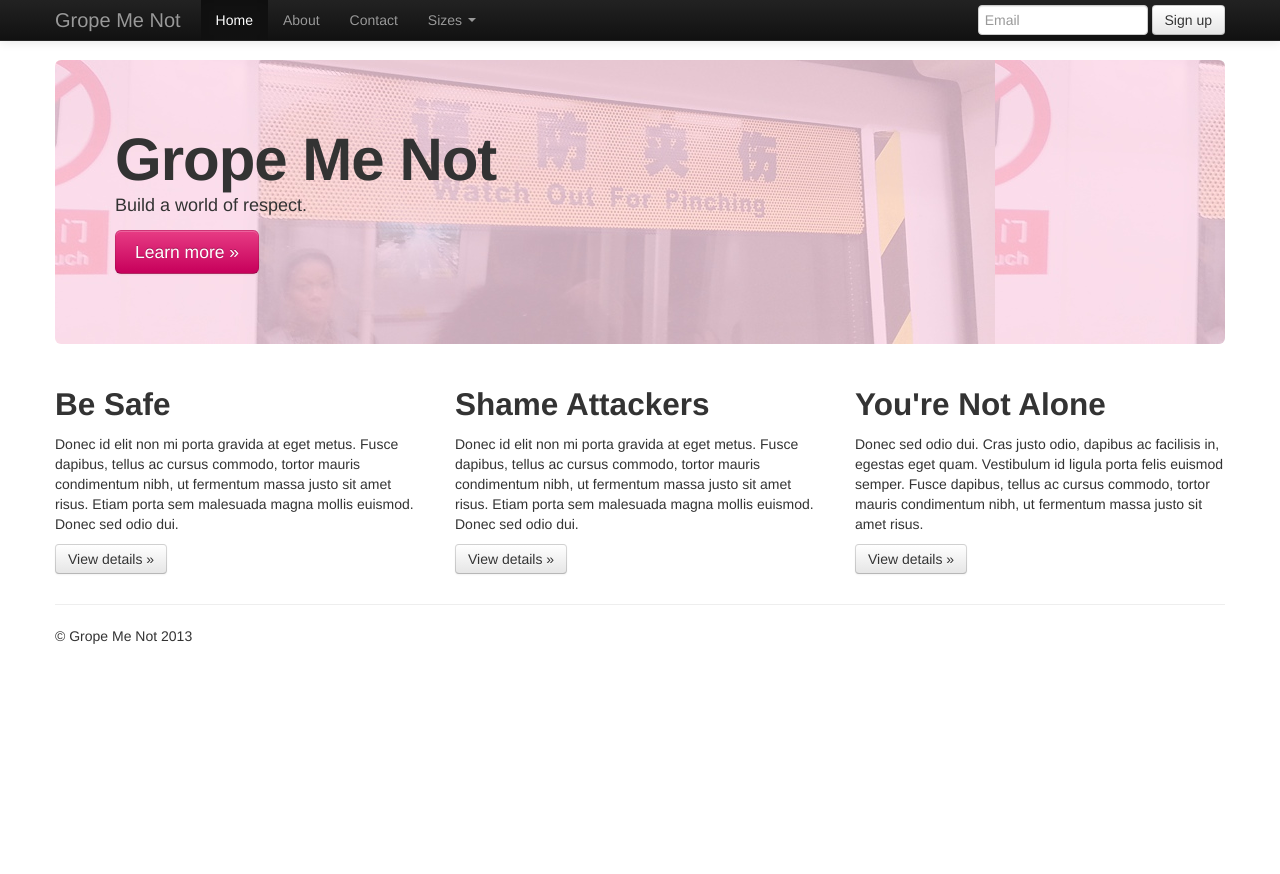
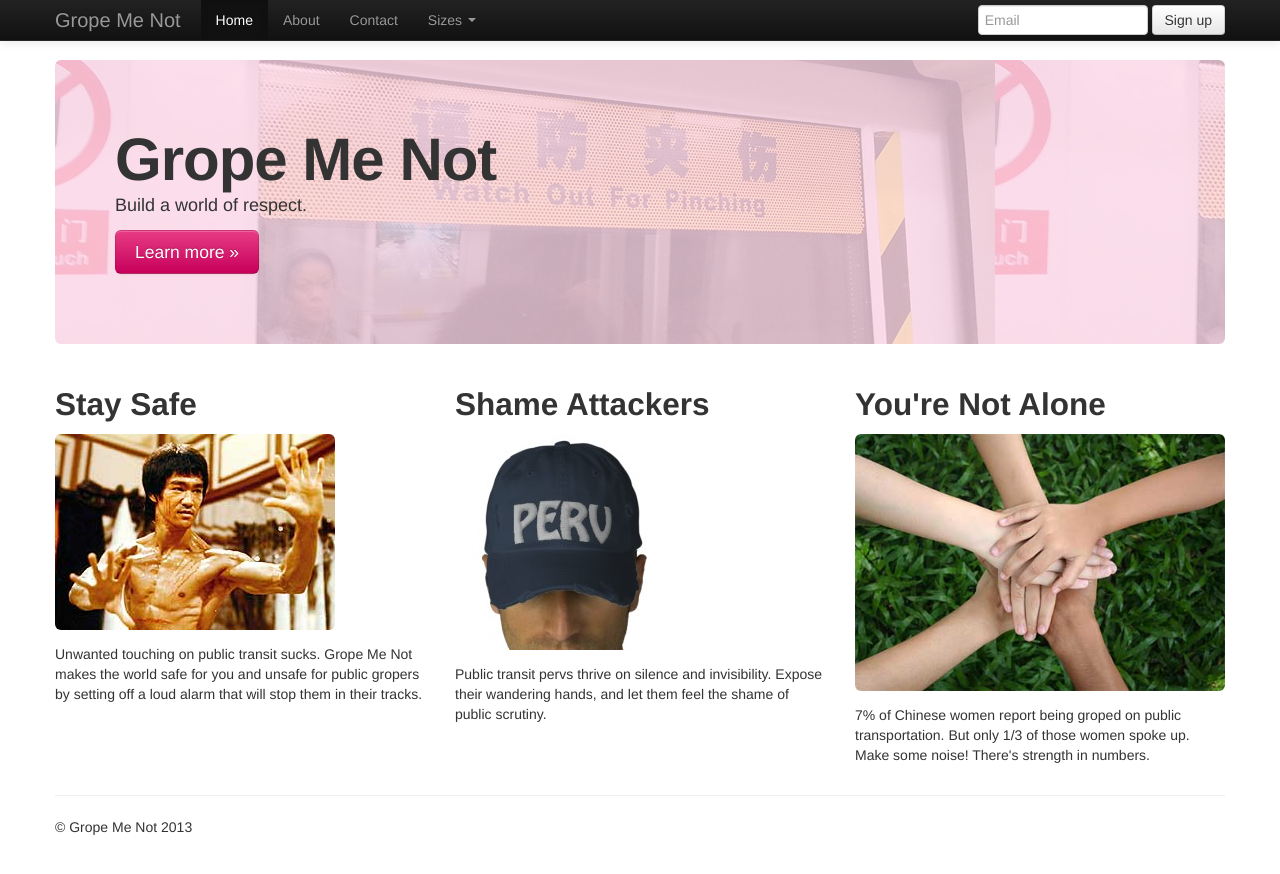
Before and after one commit to towynlin/haxlr8r-gropemenot, a plain HTML site: page index.html in a window 1280 px wide. Before the commit the page ends 800 px from the top, so only its background shows below. Drawn offline with Linux system fonts and the light colour scheme.

Commit message:
Add 3-col copy and images

```diff
--- a/css/default.css
+++ b/css/default.css
@@ -5,3 +5,6 @@ body {
 .hero-unit {
   background: url(../img/pinching-banner.jpg);
 }
+.space-below {
+  margin-bottom: 1em;
+}
--- a/index.html
+++ b/index.html
@@ -76,19 +76,19 @@
       <!-- Example row of columns -->
       <div class="row">
         <div class="span4">
-          <h2>Be Safe</h2>
-          <p>Donec id elit non mi porta gravida at eget metus. Fusce dapibus, tellus ac cursus commodo, tortor mauris condimentum nibh, ut fermentum massa justo sit amet risus. Etiam porta sem malesuada magna mollis euismod. Donec sed odio dui. </p>
-          <p><a class="btn" href="#">View details &raquo;</a></p>
+          <h2>Stay Safe</h2>
+          <img src="img/stay-safe.jpg" class="img-rounded space-below">
+          <p>Unwanted touching on public transit sucks. Grope Me Not makes the world safe for you and unsafe for public gropers by setting off a loud alarm that will stop them in their tracks.</p>
         </div>
         <div class="span4">
           <h2>Shame Attackers</h2>
-          <p>Donec id elit non mi porta gravida at eget metus. Fusce dapibus, tellus ac cursus commodo, tortor mauris condimentum nibh, ut fermentum massa justo sit amet risus. Etiam porta sem malesuada magna mollis euismod. Donec sed odio dui. </p>
-          <p><a class="btn" href="#">View details &raquo;</a></p>
+          <img src="img/shame-attackers.jpg" class="img-rounded space-below">
+          <p>Public transit pervs thrive on silence and invisibility. Expose their wandering hands, and let them feel the shame of public scrutiny.</p>
        </div>
         <div class="span4">
           <h2>You're Not Alone</h2>
-          <p>Donec sed odio dui. Cras justo odio, dapibus ac facilisis in, egestas eget quam. Vestibulum id ligula porta felis euismod semper. Fusce dapibus, tellus ac cursus commodo, tortor mauris condimentum nibh, ut fermentum massa justo sit amet risus.</p>
-          <p><a class="btn" href="#">View details &raquo;</a></p>
+          <img src="img/not-alone.jpg" class="img-rounded space-below">
+          <p>7% of Chinese women report being groped on public transportation. But only 1/3 of those women spoke up. Make some noise! There's strength in numbers.</p>
         </div>
       </div>
 
```
Also changed, not shown: img/not-alone.jpg (added), img/shame-attackers.jpg (added), img/stay-safe.jpg (added).
